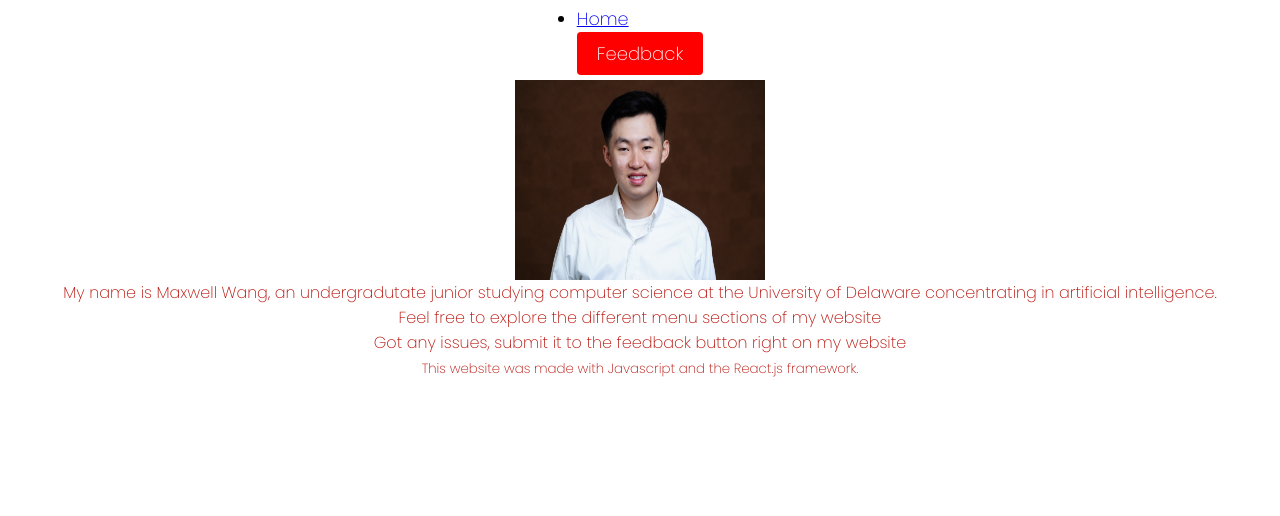
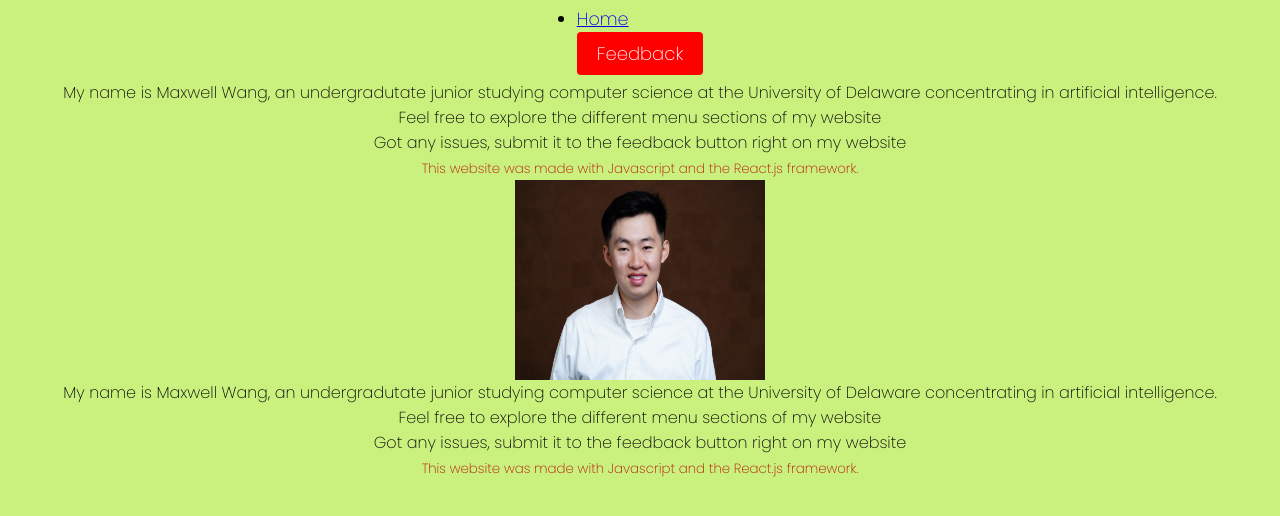
Before and after one commit to mwang840/MaxWang, a React (Create React App) app: page / in a window 1280 px wide. Shown: the top 516 px of the page. Built offline with nearby package versions, Linux system fonts and the light colour scheme.

Commit message:
changed page color

```diff
--- a/src/App.css
+++ b/src/App.css
@@ -3,6 +3,14 @@
   margin: 0;
   padding: 0;
   font-family: 'Poppins', sans-serif;
+}
+
+body{
+  background-color: rgb(202, 240, 125);
+}
+
+.Navbar{
+  background-color: rgb(6, 6, 6);
 }
 
 h1{
@@ -11,7 +19,7 @@ h1{
 
 p {
   text-align: center;
-  color:rgb(183, 16, 8);
+  color:rgb(7, 7, 7);
 }
 
 img{
--- a/src/App.js
+++ b/src/App.js
@@ -1,6 +1,8 @@
 import React from 'react';
 import NavBar from './components/NavBar/NavBar';
 import './App.css';
+import Home from './Pages/Home';
+import { Routes, Route } from 'react-router-dom';
 import max from "./assets/MaxWang.JPG";
 
 function App() {
@@ -9,6 +11,11 @@ function App() {
     <div className="App">
       <NavBar>
       </NavBar>
+      <div className="container">
+        <Routes>
+          <Route path="/" element={<Home/>}/>
+        </Routes>
+      </div>
       <img src={max} alt="Max" style={{width: 250, height: 200, display:"absolute", top:0, left:0, right:10, bottom:0}}></img>
       <title>Welcome!</title>
       <p>My name is Maxwell Wang, an undergradutate junior studying computer science at the University of Delaware concentrating in artificial intelligence.
```
